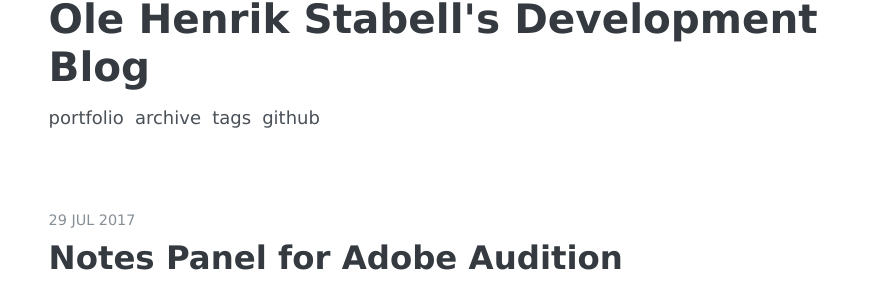
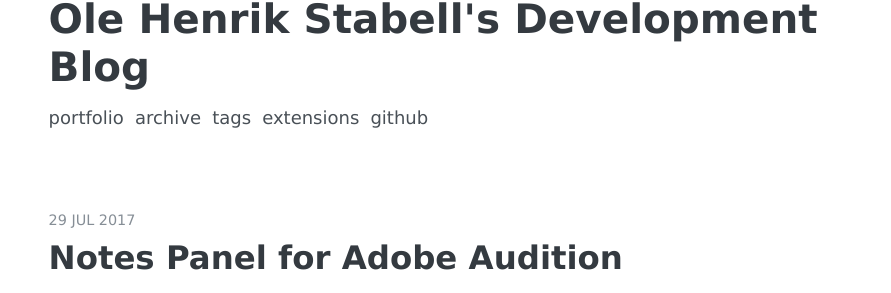
Before and after one commit to Hennamann/hennamann.github.io, a Jekyll site: the page built from index.html, in a window 1280 px wide. Shown: the part 124-417 px from the top of the page, without its empty margins (194-1085 px from the left). Built offline with Jekyll 4.4.1, drawn with Linux system fonts in a browser that asks for light colours; some web fonts are replaced; the list of posts is cut into pages by our own code.

Commit message:
Update _config.yml

```diff
--- a/_config.yml
+++ b/_config.yml
@@ -61,6 +61,8 @@ nav:
     url:            "/archive"
   - name:           "Tags"
     url:            "/tags"
+  - name:           "Extensions"
+    url:            "/extensions"
   - name:           "Github"
     url:            "https://github.com/hennamann"
 
```
